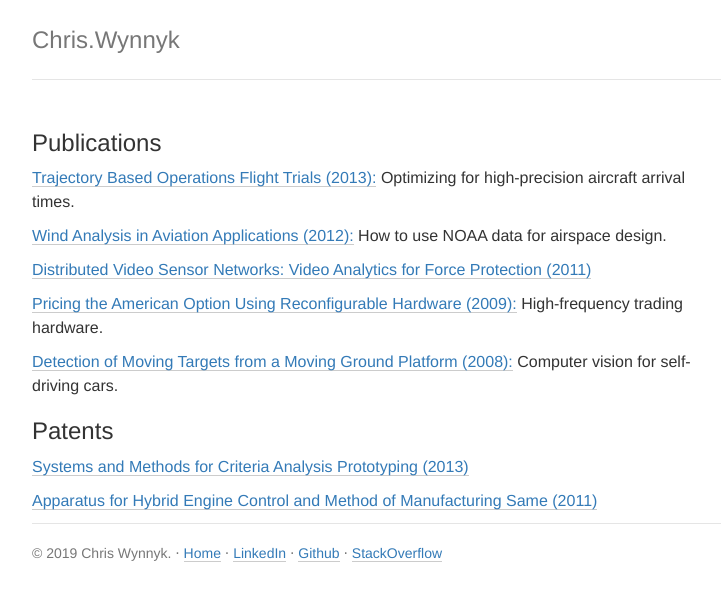
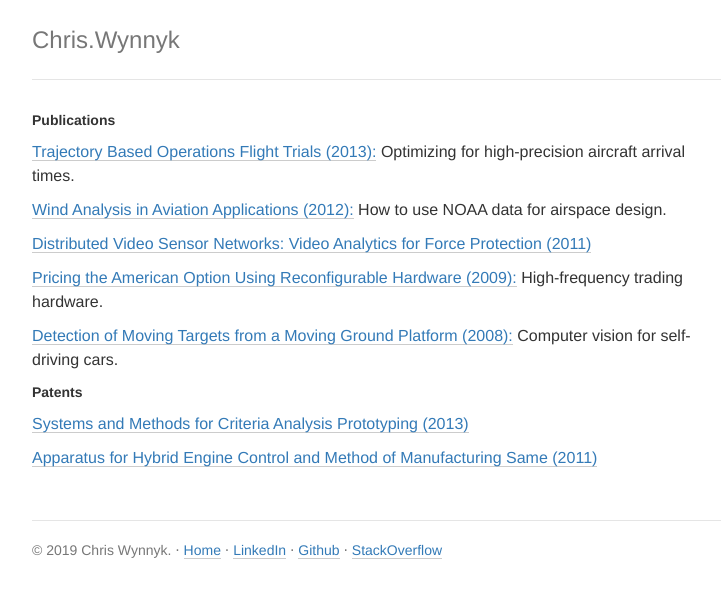
Before and after one commit to chriswynnyk/chriswynnyk.github.io, a Jekyll site: the page built from index.html, in a window 1280 px wide. Shown: the top 601 px of the page, without its empty margins (258-979 px from the left). Built offline with Jekyll 4.4.1, drawn with Linux system fonts in a browser that asks for light colours; nearby versions of some CDN libraries; the list of posts is cut into pages by our own code.

Commit message:
Styling.

```diff
--- a/css/style.css
+++ b/css/style.css
@@ -84,7 +84,7 @@ a:hover {
 
 h1, h2, h3, h4, p {
   line-height:1.2em;
-    font-weight:300;
+    font-weight:400;
     margin-top:1em;
 }
 
--- a/index.html
+++ b/index.html
@@ -4,7 +4,7 @@ title: Mainpage
 ---
   <div class="content">
     <main class="container">
-      <h3>Publications</h3>
+      <b>Publications</b>
       <ul class="posts-list">
         <li><a href="/assets/TrajectoryBasedOperations.pdf">Trajectory Based Operations Flight Trials (2013):</a> Optimizing for high-precision aircraft arrival times.</li>
         <li><a href="/assets/WindAnalysisInAviationApplications.pdf">Wind Analysis in Aviation Applications (2012):</a> How to use NOAA data for airspace design.</li>
@@ -12,10 +12,12 @@ title: Mainpage
         <li><a href="/assets/PricingTheAmericanOption.pdf">Pricing the American Option Using Reconfigurable Hardware (2009):</a> High-frequency trading hardware.</a></li>
         <li><a href="/assets/DetectionOfMovingTargets.pdf">Detection of Moving Targets from a Moving Ground Platform (2008):</a> Computer vision for self-driving cars.</li>
       </ul>
-      <h3>Patents</h3>
+      <b>Patents</b>
       <ul class="posts-list">
         <li><a href="/assets/US20130262039A1.pdf">Systems and Methods for Criteria Analysis Prototyping (2013)</a></li>
         <li><a href="/assets/ApparatusForHybridEngineControlPatent.pdf">Apparatus for Hybrid Engine Control and Method of Manufacturing Same (2011)</a></li>
       </ul>
+      <br>
+      <br>
     </main>
   </div>
```
